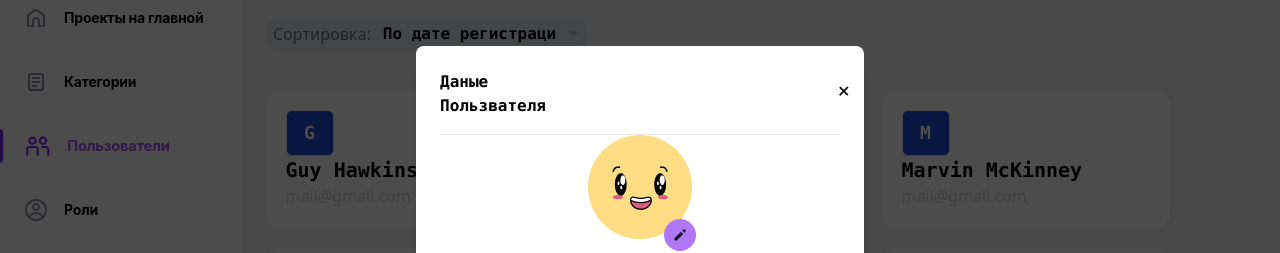
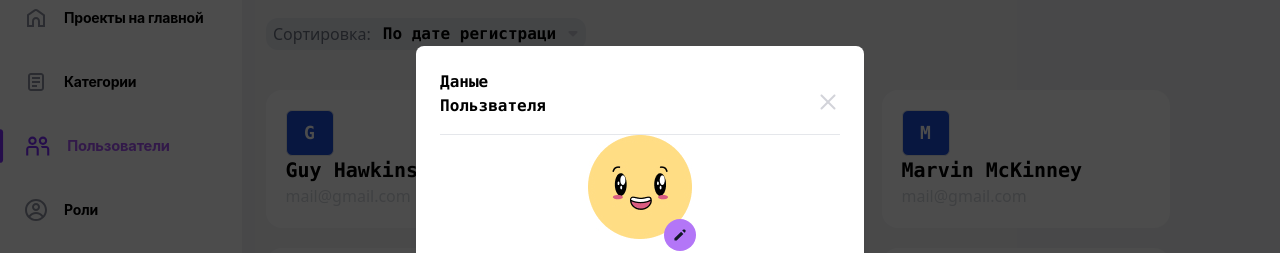
Before and after one commit to erkegit/ozinshe, a React (Vite) app in the folder ozinshe/ozinshe/: page /users in a window 1280 px wide. Both pictures are taken after a click on the element "Guy Hawkins". Shown: the part 194-447 px from the top of the page. Built offline with nearby package versions, Linux system fonts and the light colour scheme.

Commit message:
meloch again

```diff
--- a/ozinshe/ozinshe/src/assets/pages/Users.jsx
+++ b/ozinshe/ozinshe/src/assets/pages/Users.jsx
@@ -2,6 +2,7 @@ import React,{useState} from 'react'
 import arrdown from "../imges/arrdown.svg"
 import smile from "../imges/smile.jpg"
 import pen from "../imges/edit.svg"
+import close from "../imges/icon.svg"
 
 function Users() {
     const [isOpen, setIsOpen] = useState(false);
@@ -65,9 +66,9 @@ function Users() {
             onClick={(e) => e.stopPropagation()}
             className="bg-white p-6 rounded-lg shadow-lg max-w-md w-full"
           >
-            <div className='flex gap-56 space-x-2'>
+            <div className='flex gap-52 space-x-2'>
             <h3 className="font-bold font-mono mb-4">Даные Пользвателя</h3>
-            <h3 className='rotate-45 text-2xl' onClick={closeModal}>+</h3>
+            <img src={close} alt='' className='' onClick={() => closeModal()}/>
             </div>
             <hr />
             <div className='justify-items-center'>
```
